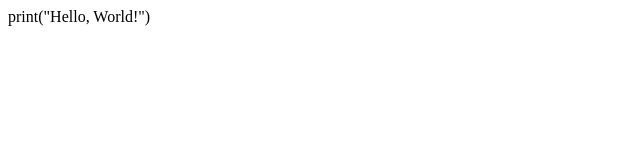
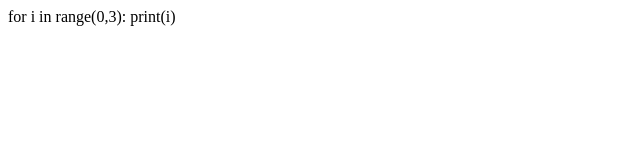
Before and after one commit to enderyl/pyscripttest, a plain HTML site: page index.html in a window 1280 px wide. Shown: the full height of the page, 0-640 px from the left. Drawn offline with Linux system fonts and the light colour scheme.

Commit message:
Update index.html

```diff
--- a/index.html
+++ b/index.html
@@ -25,6 +25,9 @@
     <title>Title: PyScript</title>
 </head>
 <body>
-	<py-script> print("Hello, World!") </py-script>
+	<py-script>
+        for i in range(0,3):
+            print(i)
+    </py-script>
 </body>
 </html>
```
